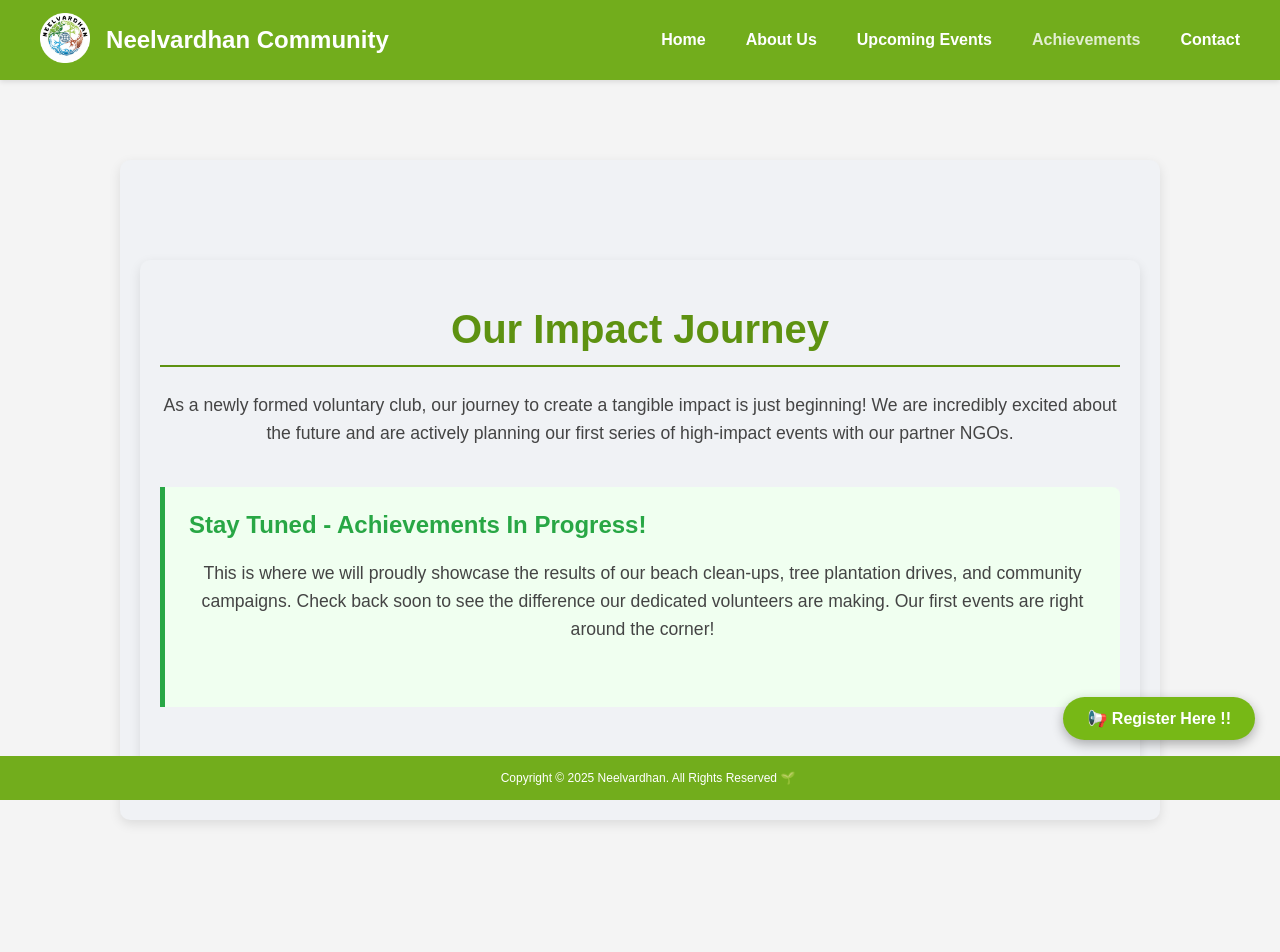
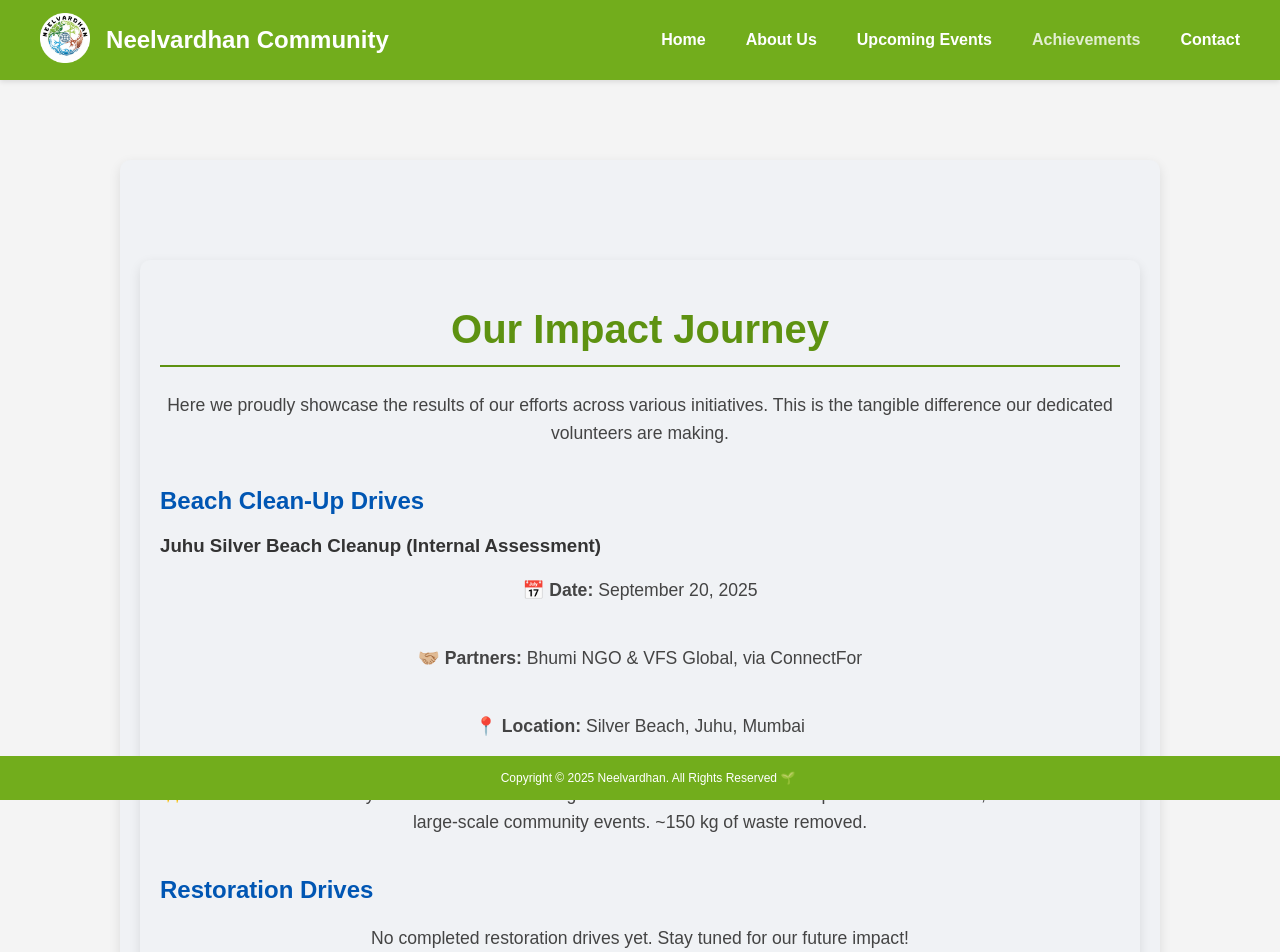
Before and after one commit to OG-DHRUV-1002/dns-website, a React (Create React App) app: page /achievements in a window 1280 px wide. Shown: the top 952 px of the page. Before the commit the page ends 840 px from the top, so only its background shows below. Built offline with nearby package versions, Linux system fonts and the light colour scheme.

Commit message:
Update Achievements.js

```diff
--- a/src/pages/Achievements.js
+++ b/src/pages/Achievements.js
@@ -1,23 +1,96 @@
 // src/pages/Achievements.js
 import React from 'react';
 import FloatingRegisterButton from '../components/FloatingRegisterButton'; // <-- 1. Import the new component
+// import '../../assets/styles.css'; // Only if not already globally imported
 
 const Achievements = () => {
+  // --- CATEGORIZED ACHIEVEMENTS DATA (WITH ORIGINAL PROPERTIES) ---
+  const categorizedAchievements = {
+    'Beach Clean-Up Drives': [
+      {
+        id: 'juhu-cleanup-internal-achieved',
+        title: 'Juhu Silver Beach Cleanup (Internal Assessment)',
+        ngo: 'Bhumi NGO & VFS Global, via ConnectFor',
+        date: 'September 20, 2025',
+        location: 'Silver Beach, Juhu, Mumbai',
+        outcome: 'Successfully conducted an internal logistics assessment and refined operational workflows, crucial for future large-scale community events. ~150 kg of waste removed.',
+      },
+      // {
+      //   id: 'carter-cleanup-achieved',
+      //   title: 'Carter Beach Road Cleanup',
+      //   ngo: 'Ek Saath - The Earth Foundation, via ConnectFor',
+      //   date: 'October 04, 2025',
+      //   location: 'Carter Road, Bandra (West)',
+      //   outcome: 'Engaged X volunteers in removing Y kg of plastic and debris, significantly improving the beach environment.',
+      // },
+    ],
+    'Restoration Drives': [
+      // {
+      //   id: 'aarey-plantation-achieved',
+      //   title: 'Aarey Colony Tree Plantation Drive',
+      //   ngo: 'WWF-India',
+      //   date: 'October 12, 2025',
+      //   location: 'Aarey Milk Colony',
+      //   outcome: 'Planted 100 native saplings, contributing to local biodiversity and green cover.',
+      // },
+    ],
+    'Donation Drives': [
+      // {
+      //   id: 'winter-blanket-achieved',
+      //   title: 'Winter Blanket Collection & Distribution',
+      //   ngo: 'Local Community Shelters',
+      //   date: 'November 15, 2025',
+      //   location: 'Various collection points',
+      //   outcome: 'Collected and distributed over 200 blankets to vulnerable communities during winter.',
+      // },
+    ],
+    'Environmental Awareness Campaigns': [
+      // {
+      //   id: 'plastic-workshop-achieved',
+      //   title: 'Youth Workshop on Plastic Waste Management',
+      //   ngo: 'Green Initiative Foundation',
+      //   date: 'November 02, 2025',
+      //   location: 'Online (Zoom)',
+      //   outcome: 'Educated 120 students on practical strategies for reducing plastic consumption and promoting recycling.',
+      // },
+    ],
+    'Community Teachings / Skill-Based Events': [
+      // {
+      //   id: 'leadership-training-achieved',
+      //   title: 'Volunteer Leadership & Event Management Training',
+      //   ngo: 'Internal Mentors',
+      //   date: 'November 08, 2025',
+      //   location: 'Neelvardhan HQ (Virtual)',
+      //   outcome: 'Trained 15 core members in advanced leadership, team coordination, and event execution techniques.',
+      // },
+    ],
+  };
+
   return (
-    <div className="page-container">
-      <h1 style={{color: '#5E9211' }}>Our Impact Journey</h1>
-      <p>
-        As a newly formed voluntary club, our journey to create a tangible impact is just beginning! We are incredibly excited about the future and are actively planning our first series of high-impact events with our partner NGOs.
-      </p>
+    <div className="page-container achievements-page">
+      <h1 className="page-title">Our Impact Journey</h1> {/* Added class for specific styling */}
+      <p className="page-description">Here we proudly showcase the results of our efforts across various initiatives. This is the tangible difference our dedicated volunteers are making.</p>
 
-      {/* This is the new "In Progress" section */}
-      <div className="in-progress-notice">
-        <h2>Stay Tuned - Achievements In Progress!</h2>
-        <p>
-          This is where we will proudly showcase the results of our beach clean-ups, tree plantation drives, and community campaigns. Check back soon to see the difference our dedicated volunteers are making. Our first events are right around the corner!
-        </p>
-      </div>
-  <FloatingRegisterButton />
+      {Object.entries(categorizedAchievements).map(([category, events]) => (
+        <section key={category} className="achievement-category-section">
+          <h2 className="category-title">{category}</h2> {/* Added class for specific styling */}
+          {events.length > 0 ? (
+            <div className="achievements-list"> {/* New container for achievements within a category */}
+              {events.map((event) => (
+                <div key={event.id} className="achievement-card">
+                  <h3>{event.title}</h3>
+                  <p><strong>📅 Date:</strong> {event.date}</p>
+                  <p><strong>🤝🏼 Partners:</strong> {event.ngo}</p>
+                  <p><strong>📍 Location:</strong> {event.location}</p>
+                  <p><strong>✨ Outcome:</strong> {event.outcome}</p>
+                </div>
+              ))}
+            </div>
+          ) : (
+            <p className="no-achievements-message">No completed {category.toLowerCase()} yet. Stay tuned for our future impact!</p>
+          )}
+        </section>
+      ))}
     </div>
   );
 };
```
